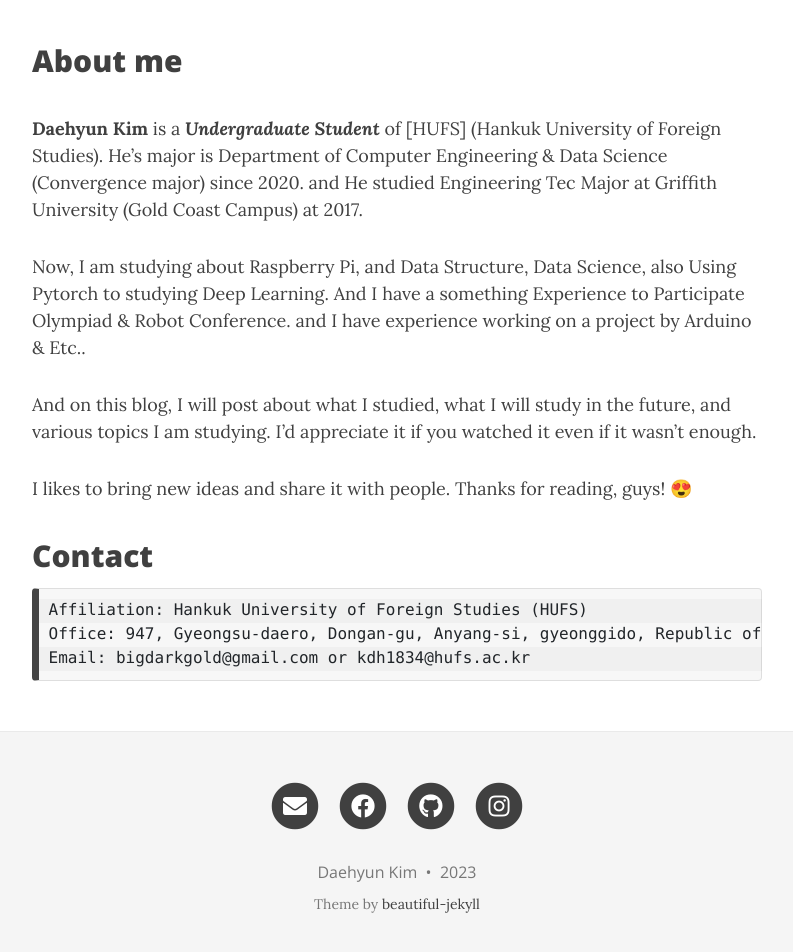
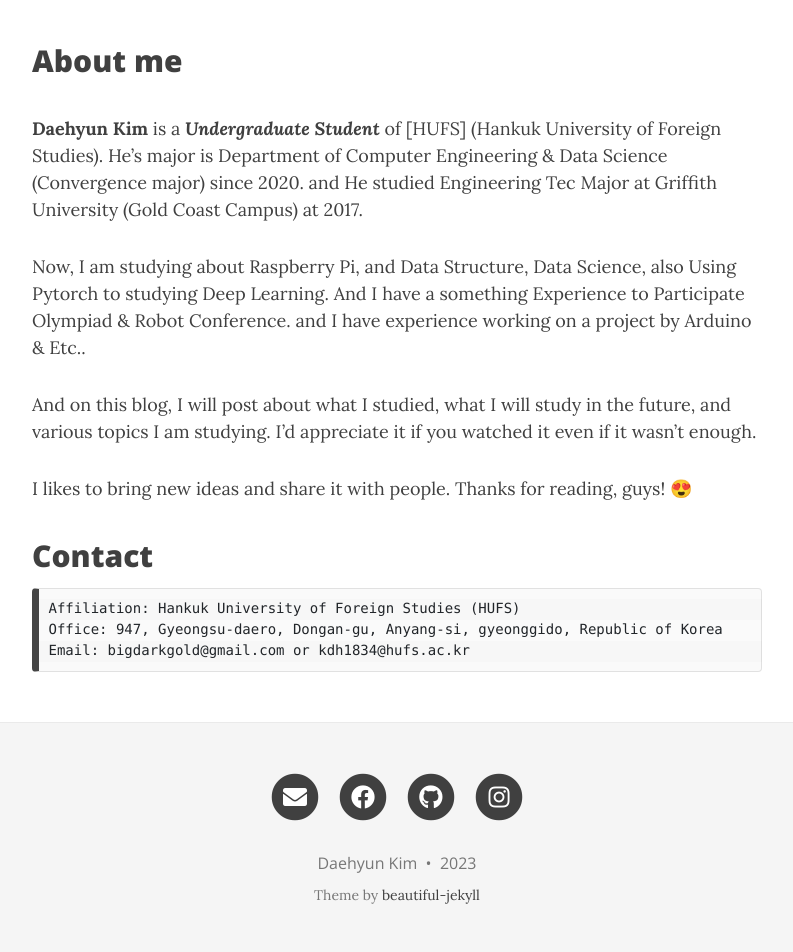
Before and after one commit to Daehyun-Bigbread/Daehyun-Bigbread.github.io, a Jekyll site: the page built from index.md, in a window 1280 px wide and 1400 px high, scrolled down 363 px. Shown: the part 435-1387 px from the top of the window, without its empty margins (243-1036 px from the left). Built offline with Jekyll 4.4.1, drawn with Linux system fonts in a browser that asks for light colours; nearby versions of some CDN libraries.

Commit message:
Update main.css

```diff
--- a/assets/css/main.css
+++ b/assets/css/main.css
@@ -803,13 +803,25 @@
 
 /* --- Code blocks --- */
 
+code {
+  padding: 0.125rem 0.25rem;
+  color: #c7254e;
+  background-color: #f9f2f4;
+  border-radius: 0.25rem;
+}
+
+pre code {
+  padding: 0;
+  background-color: transparent;
+  border-radius: 0;
+}
+
 pre {
-  font-size: 1rem;
-  line-height: 1.5;
+  font-size: 0.875rem;
+  line-height: 1.5em;
   border-radius: 0.25rem;
   padding: 0.59375rem;
 }
-
 .highlight pre {
   border: none;
   background: none;
@@ -817,7 +829,7 @@
 }
 .highlight > pre {
   background-image: linear-gradient(
-    rgba(0,0,0,0.06), rgba(0,0,0,0.06) 1.5em, rgba(0,0,0,0.03) 1.5em, rgba(0,0,0,0.03) 3em);
+    rgba(0,0,0,0.03), rgba(0,0,0,0.03) 1.5em, rgba(0,0,0,0.02) 1.5em, rgba(0,0,0,0.02) 3em);
   background-size: auto 3em;
   background-position-y: 0.625rem;
   border: 1px solid rgba(0,0,0,0.1);
@@ -826,7 +838,9 @@
 .highlight > pre:not([class~="highlight"]) { /* code block with line number */
   padding: 0;
 }
-.highlight table, .highlight tr, .highlight td { /* to be removed after fixing table styles */
+.highlight table,
+.highlight tr,
+.highlight td { /* to be removed after fixing table styles */
   border: none;
   background: none;
   padding: 0;
@@ -837,18 +851,6 @@
   border-radius: 0;
   border-right: 2px solid #444;
 }
-
-/* Make line numbers unselectable: excludes line numbers from copy-paste user ops */
-.lineno {
-  -webkit-user-select: none;
-     -moz-user-select: none;
-      -ms-user-select: none;
-          user-select: none;
-}
-.lineno::selection, .lineno::-moz-selection {
-  background: none;
-}
-
 
 /* --- Social media sharing section --- */
 
```
